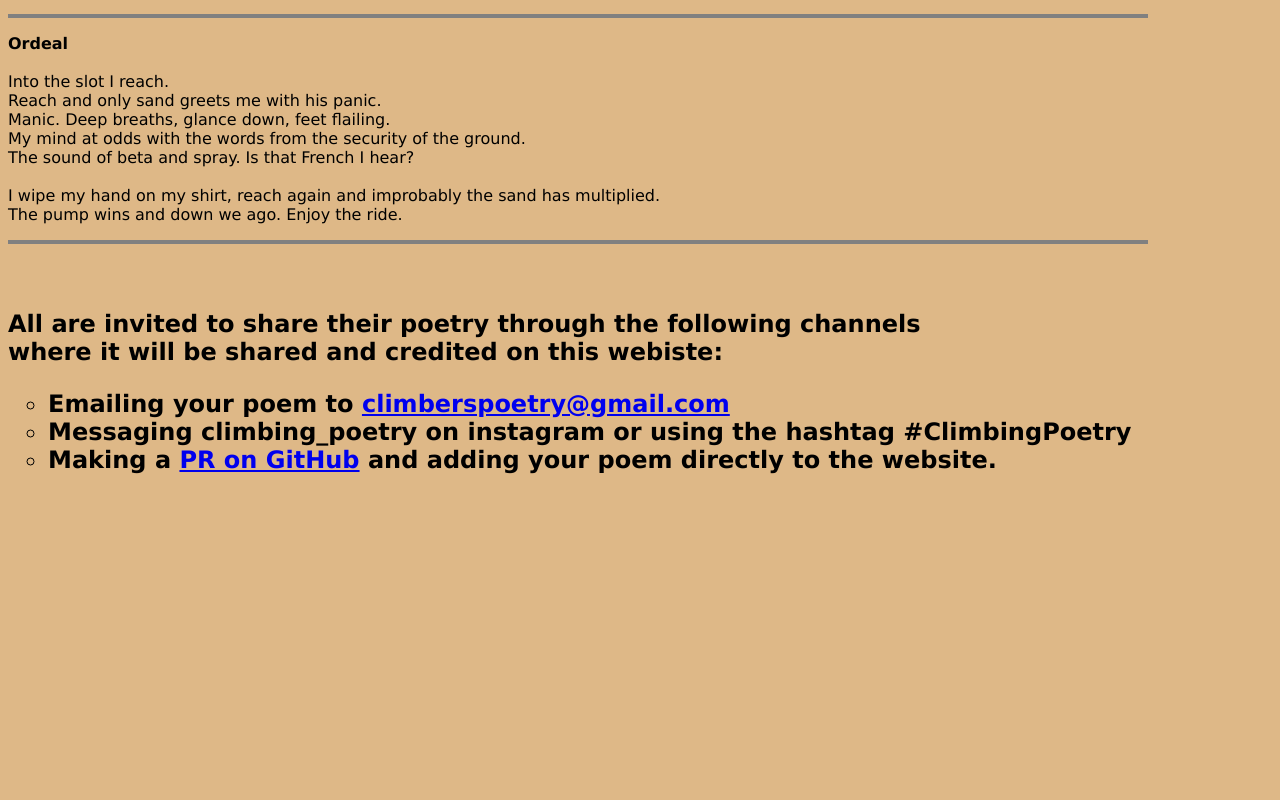
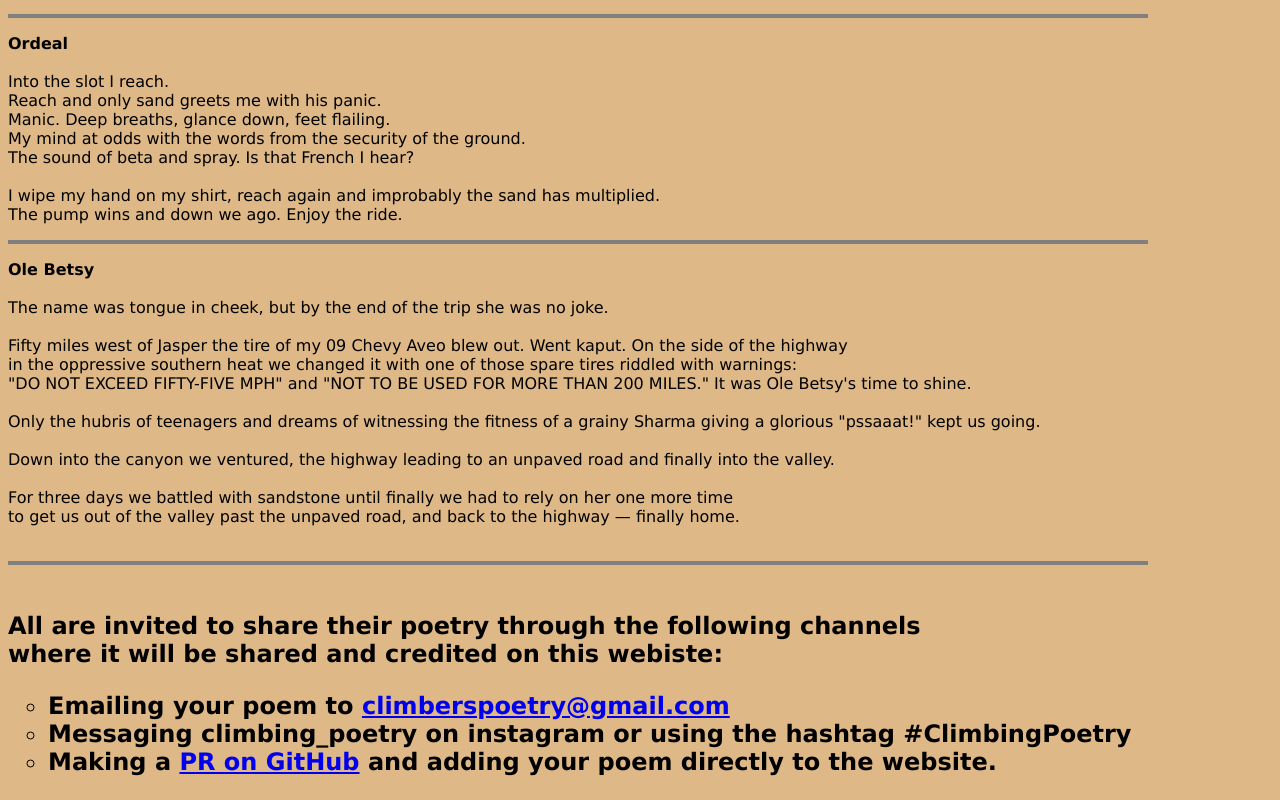
Before and after one commit to climbingpoetry/ClimbingPoetry, a plain HTML site: page poems.html in a window 1280 px wide. Shown: the part 1027-1827 px from the top of the page. Before the commit the page ends 1525 px from the top, so only its background shows below. Drawn offline with Linux system fonts and the light colour scheme.

Commit message:
adding another poem

```diff
--- a/poems.html
+++ b/poems.html
@@ -39,7 +39,8 @@ we spent our energy pebble wrestling,<br>
 the javelina dares to look. To run by us<br>
 knowing damn well we won't chase.<br>
 <br>
-An image of Hueco Tanks taken by the author.<br>
+An image of Hueco Tanks taken by the author.
+<br>
 <img src="images/hueco.jpg" width="800" height="600">
 
 </p>
@@ -70,8 +71,33 @@ The pump wins and down we ago. Enjoy the ride.<br>
 	color="gray"
 	align="left">
 
+<p>
+<b>Ole Betsy</b>
 <br>
 <br>
+
+The name was tongue in cheek, but by the end of the trip she was no joke.<br>
+<br>
+Fifty miles west of Jasper the tire of my 09 Chevy Aveo blew out. Went kaput. On the side of the highway <br>
+in the oppressive southern heat we changed it with one of those spare tires riddled with warnings: <br>
+"DO NOT EXCEED FIFTY-FIVE MPH" and "NOT TO BE USED FOR MORE THAN 200 MILES." It was Ole Betsy's time to shine.<br>
+<br>
+Only the hubris of teenagers and dreams of witnessing the fitness of a grainy Sharma giving a glorious "pssaaat!" kept us going.<br>
+<br>
+Down into the canyon we ventured, the highway leading to an unpaved road and finally into the valley.<br>
+<br>
+For three days we battled with sandstone until finally we had to rely on her one more time<br>
+to get us out of the valley past the unpaved road, and back to the highway &#8212; finally home.<br>
+<br>
+</p>
+
+<hr width="90%"
+	size="4"
+	color="gray"
+	align="left">
+
+<br>
+
 <h2>All are invited to share their poetry through the following channels
 <br>
 where it will be shared and credited on this webiste:
```
